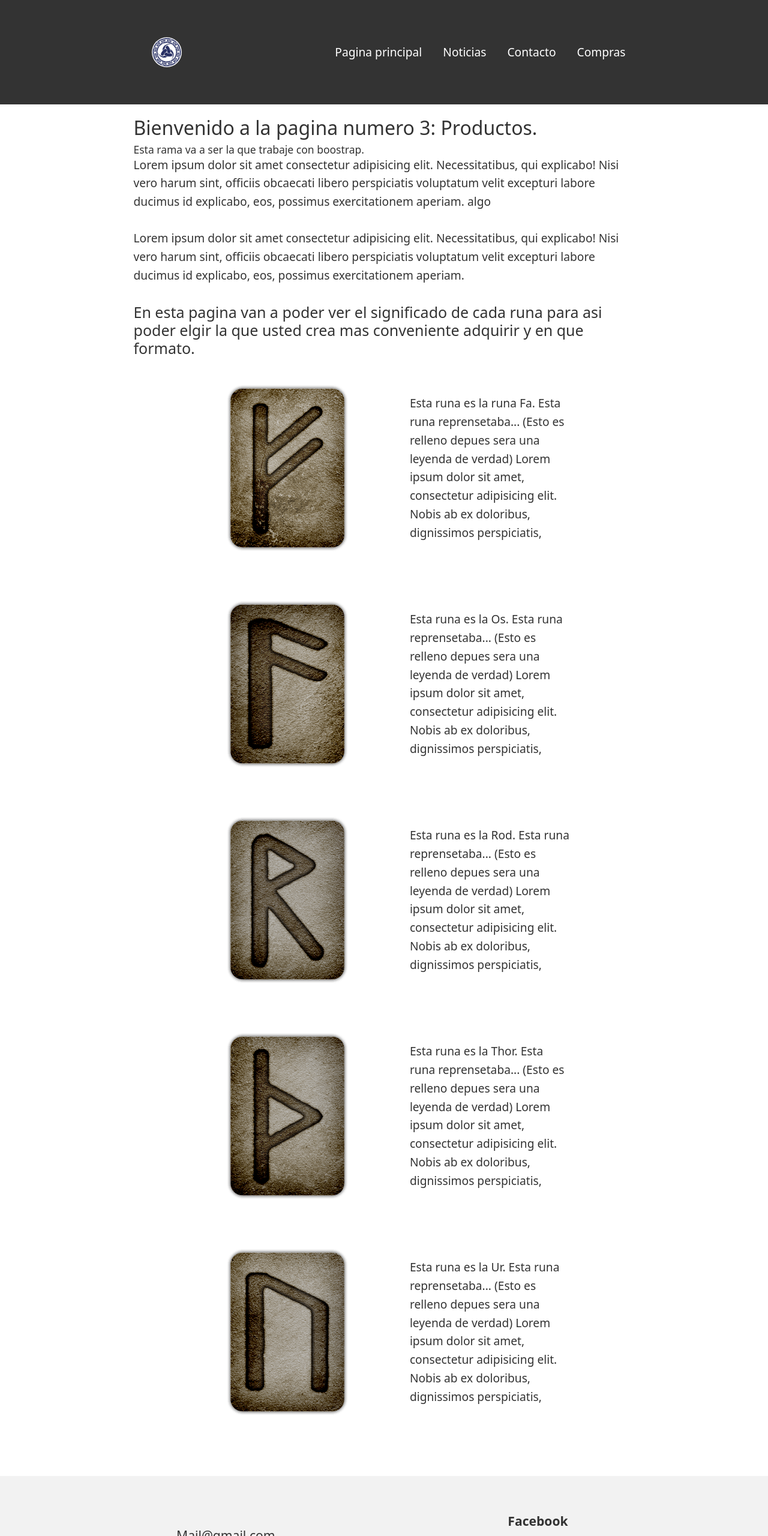
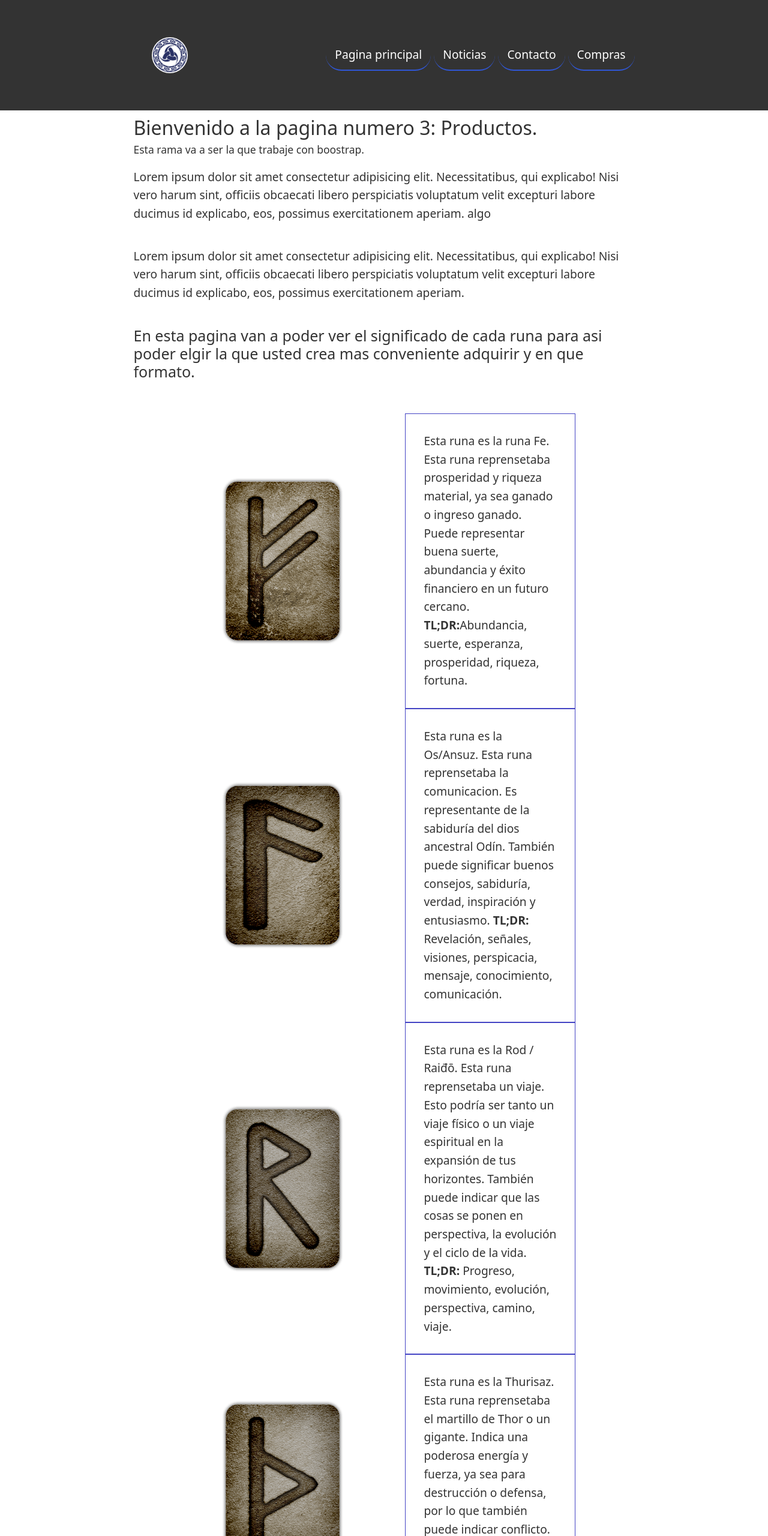
Before and after one commit to SignorelliFelipe/proyecto_coder, a website: page paginas/pagina3.html in a window 1280 px wide. Shown: the top 2560 px of the page at 60% size. Drawn offline with Linux system fonts and the light colour scheme.

Commit message:
PreEntrega3+Signorelli

```diff
--- a/paginas/pagina3.html
+++ b/paginas/pagina3.html
@@ -4,7 +4,9 @@
     <meta charset="UTF-8">
     <meta http-equiv="X-UA-Compatible" content="IE=edge">
     <meta name="viewport" content="width=device-width, initial-scale=1.0">
+    <meta name="keywords" content="PRODUCTOS, RUNAS, ACCESORIOS,TATUAJES, PINTURAS, PIEDRAS">
     <title>Productos</title>
+    <meta name="description" content="Ofrecemos alto conocimiento a nuestros usuarios para que ellos puedan decidir que Runa prefieren utilizar.">
     <link rel="icon" href="../img/iron-banner-seal-iron-lord1654033008_picture_item_small.ico">
     <link rel="stylesheet" href="../css/bootstrap.css">
     <link rel="stylesheet" href="../css/translated.css">
@@ -20,11 +22,11 @@
             </a>
 
             <nav class="navegation">
-                <ul>
-                    <li><a href="../index.html">Pagina principal</a></li>
-                    <li><a href="pagina2.html">Noticias</a></li>
-                    <li><a href="pagina4.html">Contacto</a></li>
-                    <li><a href="pagina5.html">Compras</a></li>
+                <ul class="menu">
+                    <li class="menu__item"><a class="menu__link--active" href="../index.html">Pagina principal</a></li>
+                    <li class="menu__item"><a class="menu__link--active" href="pagina2.html">Noticias</a></li>
+                    <li class="menu__item"><a class="menu__link--active" href="pagina4.html">Contacto</a></li>
+                    <li class="menu__item"><a class="menu__link--active" href="pagina5.html">Compras</a></li>
                 </ul>
             </nav>
         </div>
@@ -51,20 +53,44 @@
 
         <section class="container">
             <div class="row align-items-center justify-content-center">
-                <a class="col-md-5 ml-auto" href=""><img src="../img/runa-Fa.jpg" alt="Runa Fa"></a>
-                <article class="col-md-4 ml-auto">Esta runa es la runa Fa. Esta runa reprensetaba... (Esto es relleno depues sera una leyenda de verdad) Lorem ipsum dolor sit amet, consectetur adipisicing elit. Nobis ab ex doloribus, dignissimos perspiciatis, </article>
+                <a class="col-md-5 ml-auto" href=""><img src="../img/runa-Fa.jpg" alt="Runa Fe"></a>
+                <article class="col-md-4 ml-auto">Esta runa es la runa Fe. Esta runa reprensetaba  prosperidad y riqueza material, ya sea ganado o ingreso ganado. Puede representar buena suerte, abundancia y éxito financiero en un futuro cercano.
+                    <b>TL;DR:</b>Abundancia, suerte, esperanza, prosperidad, riqueza, fortuna.
+                </article>
 
-                <a class="col-md-5 ml-auto " href=""> <img src="../img/runa-Os.jpg" alt="Runa Os"></a>
-                <article class="col-md-4 ml-auto">Esta runa es la Os. Esta runa reprensetaba... (Esto es relleno depues sera una leyenda de verdad) Lorem ipsum dolor sit amet, consectetur adipisicing elit. Nobis ab ex doloribus, dignissimos perspiciatis, </article>
+                <a class="col-md-5 ml-auto " href=""> <img src="../img/runa-Os.jpg" alt="Runa Os / Ansuz"></a>
+                <article class="col-md-4 ml-auto">Esta runa es la Os/Ansuz. Esta runa reprensetaba la comunicacion. Es representante de la sabiduría del dios ancestral Odín. También puede significar buenos consejos, sabiduría, verdad, inspiración y entusiasmo.
+                    <b>TL;DR:</b> Revelación, señales, visiones, perspicacia, mensaje, conocimiento, comunicación.
+                </article>
 
-                <a class="col-md-5 ml-auto " href=""> <img src="../img/Runa-Rod.jpg" alt="Runa Rod"></a>
-                <article class="col-md-4 ml-auto">Esta runa es la Rod. Esta runa reprensetaba... (Esto es relleno depues sera una leyenda de verdad) Lorem ipsum dolor sit amet, consectetur adipisicing elit. Nobis ab ex doloribus, dignissimos perspiciatis, </article>
+                <a class="col-md-5 ml-auto " href=""> <img src="../img/Runa-Rod.jpg" alt="Runa Rod/ Raiđō"></a>
+                <article class="col-md-4 ml-auto">Esta runa es la Rod / Raiđō. Esta runa reprensetaba un viaje.  Esto podría ser tanto un viaje físico o un viaje espiritual en la expansión de tus horizontes. También puede indicar que las cosas se ponen en perspectiva, la evolución y el ciclo de la vida.
+                    <b>TL;DR:</b> Progreso, movimiento, evolución, perspectiva, camino, viaje.
+                </article>
 
-                <a class="col-md-5 ml-auto " href=""> <img src="../img/runa-Thor.jpg" alt="Runa Thor"></a>
-                <article class="col-md-4 ml-auto">Esta runa es la Thor. Esta runa reprensetaba... (Esto es relleno depues sera una leyenda de verdad) Lorem ipsum dolor sit amet, consectetur adipisicing elit. Nobis ab ex doloribus, dignissimos perspiciatis, </article>
+                <a class="col-md-5 ml-auto " href=""> <img src="../img/runa-Thor.jpg" alt="Runa Thurisaz"></a>
+                <article class="col-md-4 ml-auto">Esta runa es la Thurisaz. Esta runa reprensetaba  el martillo de Thor o un gigante. Indica una poderosa energía y fuerza, ya sea para destrucción o defensa, por lo que también puede indicar conflicto.
+                    <b>TL;DR:</b>Defensa, desafío, peligro, protección, ataque, fuerza.
+                </article>
 
-                <a class="col-md-5 ml-auto " href=""> <img src="../img/runa-Ur.jpg" alt="Runa Ur"></a>
-                <article class="col-md-4 ml-auto">Esta runa es la Ur. Esta runa reprensetaba... (Esto es relleno depues sera una leyenda de verdad) Lorem ipsum dolor sit amet, consectetur adipisicing elit. Nobis ab ex doloribus, dignissimos perspiciatis, </article>
+                <a class="col-md-5 ml-auto " href=""> <img src="../img/runa-Ur.jpg" alt="Runa Ur/Uruz"></a>
+                <article class="col-md-4 ml-auto">Esta runa es la Ur / Uruz. Esta runa reprensetaba   fuerza, resistencia, trabajo duro, perseverancia, motivación y determinación. Puede indicar un momento de gran energía, velocidad y salud.
+                    <b>TL;DR:</b> Fuerza, resistencia, salud, coraje, vigor, vitalidad, fuerza, perseverancia.
+                </article>
+
+
+                <a class="col-md-5 ml-auto " href=""> <img src="../img/Runa-Tyr.jpg" alt="Runa Tyr/Tiwaz "></a>
+                <article class="col-md-4 ml-auto">Esta runa es la Tyr/Tiwaz . Esta runa reprensetaba la punta de flecha del guerrero del Dios Tyr. Demuestra que eres capaz de encabezar tu camino a través de todos tus problemas y posees grandes habilidades de liderazgo, autoridad y racionalidad.
+                    <b>TL;DR:</b> Liderazgo, racionalidad, victoria, honor, valentía, coraje, fuerza, perseverancia, resistencia.
+                </article>
+
+                <a class="col-md-5 ml-auto " href=""> <img src="../img/Runa-Bar.jpg" alt="Runa Bar/Berkana "></a>
+                <article class="col-md-4 ml-auto">Esta runa es la Bar/Berkana . Esta runa reprensetaba el nacimeinto. Por lo tanto, indica fertilidad y creación, no solo de un nacimiento real, sino también de proyectos, asociaciones y renacimiento.
+                    <b>TL;DR:</b>Fertilidad, crecimiento, renovación, nuevos comienzos, nacimiento, creación, nuevos proyectos, creatividad.
+                </article>
+
+
+
             </div>
 
 
--- a/scss/pages/_index.scss
+++ b/scss/pages/_index.scss
@@ -0,0 +1,10 @@
+p{
+   /*  padding: 0; */
+   margin-top: 2rem;
+   margin-bottom: 4rem;
+}
+
+section{
+    padding: 5rem;
+    margin: 5rem;
+}
--- a/scss/pages/_pagina4.scss
+++ b/scss/pages/_pagina4.scss
@@ -0,0 +1,15 @@
+label{
+    font-size: 2.5rem;
+
+}
+
+input{
+    font-size: 2rem;
+    &::placeholder{
+        font-size: 1.6rem;
+        }
+}
+
+option{
+    font-size: 1.6rem;
+}
--- a/scss/pages/_pagina5.scss
+++ b/scss/pages/_pagina5.scss
@@ -0,0 +1,25 @@
+.main{
+    section{
+        a{
+            align-items: center;
+            justify-content: center;
+           padding: 0%;
+        }
+
+    }
+    article{
+        padding: 3rem;
+
+        border: 1px solid rgb(67, 67, 196);
+
+    }
+}
+
+@media screen and (max-width: 480px){
+
+    h2{
+        font-size: 2rem;
+    }
+
+
+}
--- a/scss/partials/_footer.scss
+++ b/scss/partials/_footer.scss
@@ -5,6 +5,8 @@
     display: flex;
     justify-content: space-evenly;
     align-items: center;
+/*     bottom: 0%;
+    margin-top: 0rem; */
 
     .foter-container{
         align-items: center;
--- a/scss/partials/_header.scss
+++ b/scss/partials/_header.scss
@@ -25,24 +25,26 @@
             letter-spacing: 15px;
             font-size: 1.3em;
 
+            &-img{
+                height: 6rem;
+                border-radius: 50%;
+            }
+
         }
 
-            .logo-img{
-                height: 5rem;
-                border-radius: 50%;
-            }
+
     }
 
-    .navegation ul{
+    .menu{
         margin: 0;
         padding: 0;
         list-style: none;
 
 
-        li{
+        .menu__item{
             display: inline-block;
 
-            a{
+            .menu__link{
                 display: block;
                 padding: 1rem 1.5rem;
                 transition: all 0.3s linear;
@@ -50,9 +52,15 @@
                 color: white;
                 text-decoration: none;
 
+                &--active{
+                    @extend .menu__link;
+                    border-bottom: 2px solid rgb(48, 86, 212);
+                }
+
                 &:hover{
                     background: #ccc;
                 }
+
             }
         }
     }
```
Also changed, not shown: index.html (+13 -13 lines), paginas/pagina2.html (+8 -6 lines), paginas/pagina4.html (+8 -5 lines), paginas/pagina5.html (+11 -9 lines), css/translated.css, img/Runa-Bar.jpg (added), img/Runa-Tyr.jpg (added).
